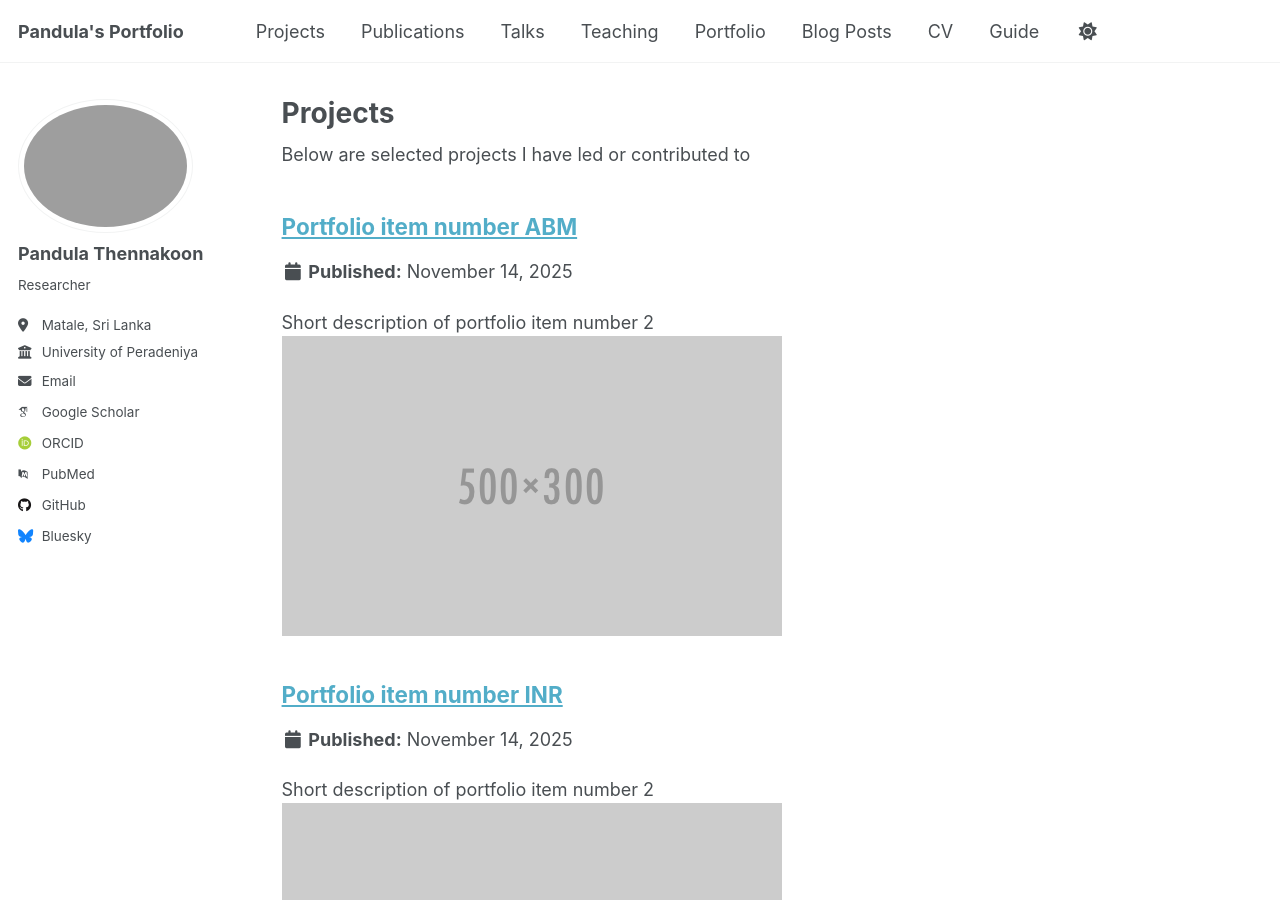
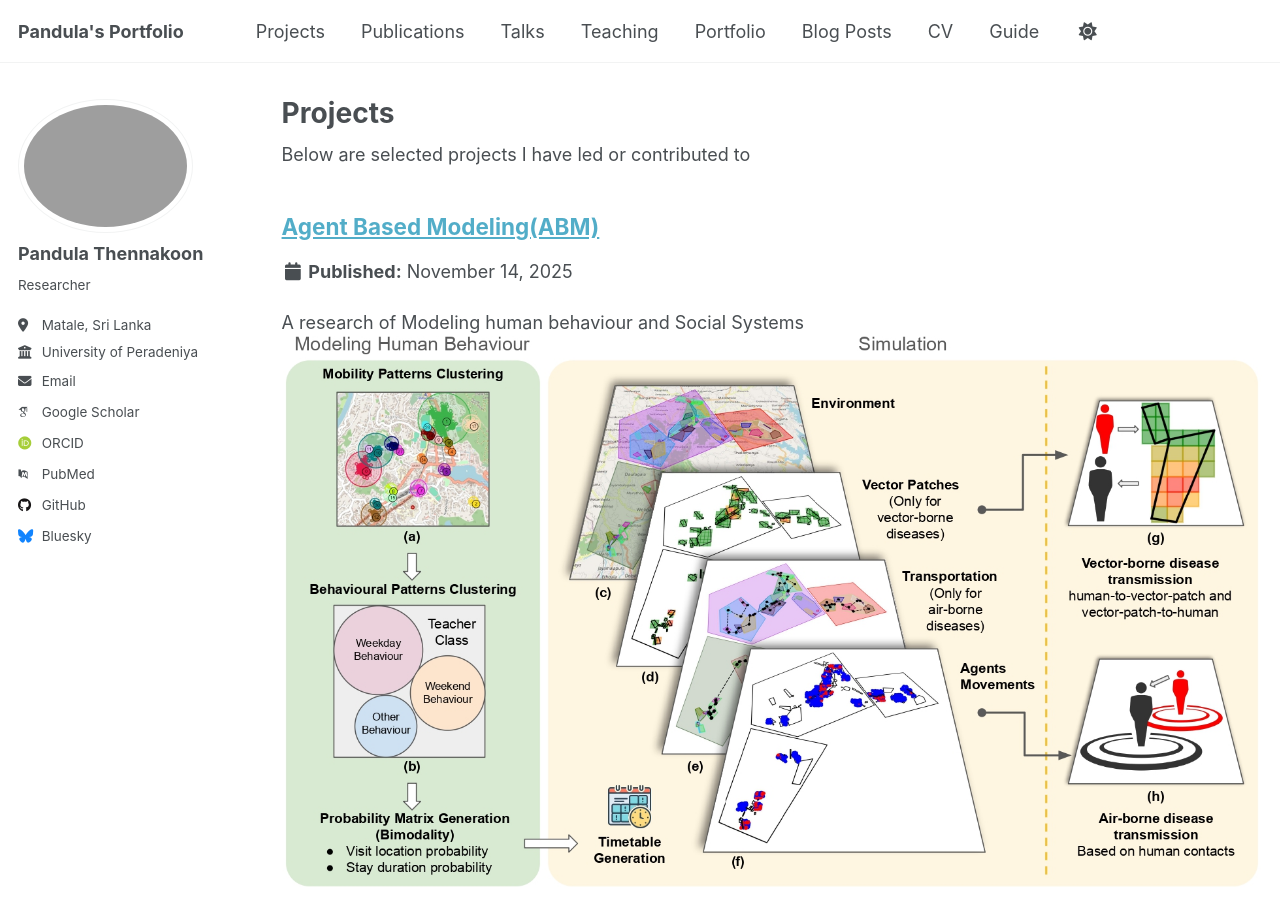
Before and after one commit to Pandula-2000/Pandula-2000.github.io, a Jekyll site: the page built from _pages/projects.html, in a window 1280 px wide and 900 px high. Built offline with Jekyll 4.4.1, drawn with Linux system fonts in a browser that asks for light colours; some web fonts are replaced; a script that is not in the unit is left out.

Commit message:
ABM cover page

```diff
--- a/_projects/ABM.html
+++ b/_projects/ABM.html
@@ -1,6 +1,6 @@
 ---
-title: "Portfolio item number ABM"
-excerpt: "Short description of portfolio item number 2 <br/><img src='/images/500x300.png'>"
+title: "Agent Based Modeling(ABM)"
+excerpt: "A research of Modeling human behaviour and Social Systems <br/><img src='/images/ABM_poster.jpg'>"
 collection: portfolio
 ---
 
```
Also changed, not shown: _pages/cv.md (+1 -1 lines).
